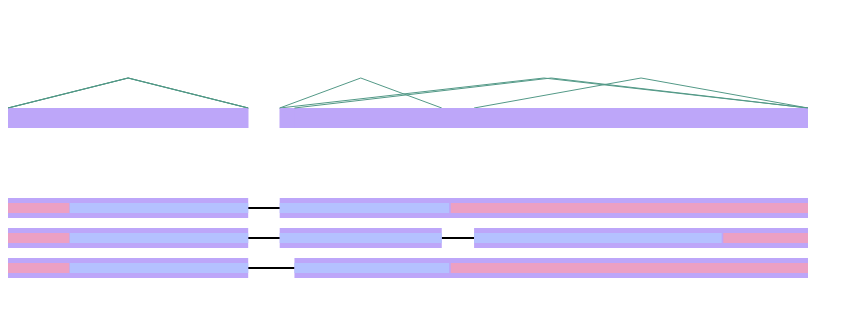
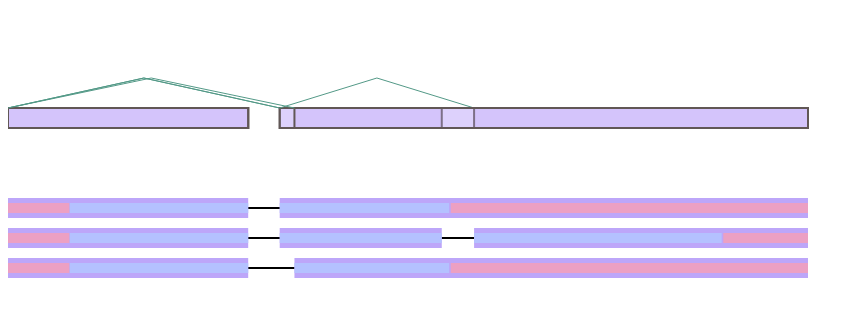
Before and after one commit to mikekd106/isoPlot, a plain HTML site: page main.html in a window 1280 px wide. Shown: the whole page, without its empty margins (0-864 px from the left). Drawn offline with nearby package versions, Linux system fonts and the light colour scheme.

Commit message:
add line

```diff
--- a/main.html
+++ b/main.html
@@ -51,22 +51,26 @@
         						   .attr("y",y_coor )
         						   .attr("width",function(d){return axisScale(d.end) - axisScale(d.start)})
         						   .attr("height",rect_height)
+        						   .attr("stroke","#615756")
+        						   .attr("stroke-width",2)
+        						   .attr("fill-opacity",0.3)
         						   .style("fill",function(d){return "#BDA6F9"});
+
 
         var svgLineFunction = d3.line()
         						.x(function(d) {return d.x})
         						.y(function(d) {return d.y});
 
 
-        for(var i in exonArray){
 
-        	console.log()
-        	// if (i == (exonArray.length-1))
-        	// 	break;
+        for(var i = 0; i<exonArray.length;i++){
+
+        	if (i == (exonArray.length-1))
+        	 	break;
         	var coorArray = Array()
         	coorArray.push(new oneCoor(axisScale(exonArray[i].start),y_coor));
-        	coorArray.push(new oneCoor(axisScale((exonArray[i].start+exonArray[i].end)/2), y_coor-30));
-        	coorArray.push(new oneCoor(axisScale(exonArray[i].end),y_coor));
+        	coorArray.push(new oneCoor(axisScale((exonArray[i].start+exonArray[i+1].start)/2), y_coor-30));
+        	coorArray.push(new oneCoor(axisScale(exonArray[i+1].start),y_coor));
         	var lineGraph = exonGroup.append("path")
                             			.attr("d", svgLineFunction(coorArray))
                             			.attr("stroke", "#539987")
```
